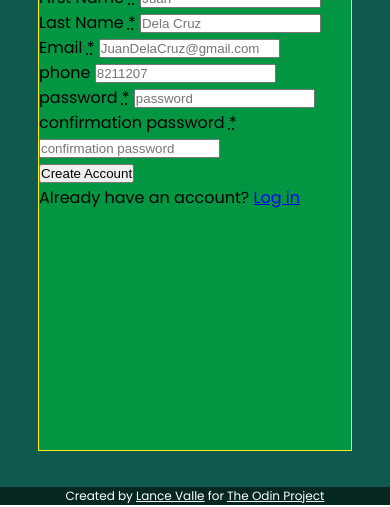
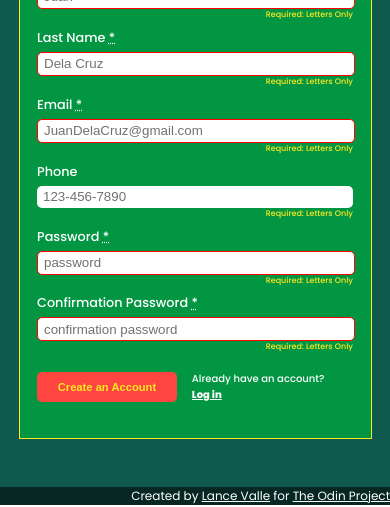
Before and after one commit to lance28-beep/Project-Sign-up-Form, a plain HTML site: page index.html in a window 390 px wide. Shown: the part 339-846 px from the top of the page. Drawn offline with Linux system fonts and the light colour scheme.

Commit message:
add css mobile design

```diff
--- /dev/null
+++ b/dist/script.js
@@ -0,0 +1,8 @@
+const form = document.querySelector('form')
+const input = document.querySelectorAll('input')
+const button = document.querySelector('button')
+
+button.addEventListener('click', () => {
+  // removed old messages
+  form.classList.add('validate')
+})
--- a/index.html
+++ b/index.html
@@ -43,34 +43,40 @@
               <label for="firstname">First Name <abbr title="Required: Letters Only">*</abbr></label>
               <input type="text" name="firstname" id="firstname" placeholder="Juan" pattern="[a-zA-Z]+" min="2" max="15"
                 required>
+              <div class="error">Required: Letters Only</div>
             </div>
             <div class="form-group">
               <label for="lastname">Last Name <abbr title="Required: Letters Only">*</abbr></label>
-            <input type="text" name="lastname" id="lastname" placeholder="Dela Cruz" pattern="[a-zA-Z]+" min="2" max="15"
-              required>
+              <input type="text" name="lastname" id="lastname" placeholder="Dela Cruz" pattern="[a-zA-Z]+" min="2"
+                max="15" required>
+              <div class="error">Required: Letters Only</div>
             </div>
             <div class="form-group">
               <label for="email">Email <abbr title="Required: you@service.com">*</abbr></label>
               <input type="email" name="email" id="email" placeholder="JuanDelaCruz@gmail.com"
                 pattern="[a-z0-9._%+-]+@[a-z0-9.-]+\.[a-z]{2,}$" required>
+              <div class="error">Required: Letters Only</div>
             </div>
             <div class="form-group">
               <label for="phone" title="Optional: 123-456-7890">phone</label>
-            <input type="tel" name="phone" id="phone" placeholder="8211207" pattern="[0-9]{3}-[0-9]{3}-[0-9]{4}">
+              <input type="tel" name="phone" id="phone" placeholder="123-456-7890" pattern="[0-9]{3}-[0-9]{3}-[0-9]{4}">
+              <div class="error">Required: Letters Only</div>
             </div>
             <div class="form-group">
               <label for="password">password <abbr
                   title="Required: At least 8 characters, 1 Upper, 1 Lower, 1 Number">*</abbr></label>
-            <input type="text" name="password" id="password" placeholder="password"
+              <input type="password" name="password" id="password" placeholder="password"
                 pattern="(?=.*\d)(?=.*[a-z])(?=.*[A-Z]).{8,}" minlength="8" required>
+              <div class="error">Required: Letters Only</div>
             </div>
             <div class="form-group">
               <label for="cpassword">confirmation password <abbr title="Required: Must Match">*</abbr></label>
-            <input type="text" name="cpassword" id="cpassword" placeholder="confirmation password"
+              <input type="password" name="cpassword" id="cpassword" placeholder="confirmation password"
                 pattern="(?=.*\d)(?=.*[a-z])(?=.*[A-Z]).{8,}" minlength="8" required>
+              <div class="error">Required: Letters Only</div>
             </div>
-          <div class="form-group">
-            <button type="submit">Create Account</button>
+            <div class="form-group button">
+              <button type="submit">Create an Account</button>
               <p>Already have an account? <a href="#">Log in</a></p>
             </div>
           </form>
@@ -83,7 +89,7 @@
       </footer>
     </main>
   </div>
-
+  <script src="dist/script.js"></script>
 </body>
 
 </html>
--- a/sass/_footer.scss
+++ b/sass/_footer.scss
@@ -4,7 +4,7 @@ footer {
   width: 100vw;
   background-color: map-get($colors, 'dark-gray');
   color: map-get($colors, 'white');
-  text-align: center;
+  text-align: right;
   font-size: 12px;
   a {
     color: map-get($colors, 'white');
--- a/sass/_form.scss
+++ b/sass/_form.scss
@@ -0,0 +1,97 @@
+form {
+  box-sizing: border-box;
+  margin: 0;
+  padding: 0;
+  display: flex;
+  flex-direction: column;
+  justify-content: space-around;
+  align-items: center;
+  width: 100%;
+  height: 90%;
+
+  .form-group {
+    display: flex;
+    flex-direction: column;
+    justify-content: center;
+    align-items: center;
+    width: 90%;
+    label {
+      font-size: 0.8rem;
+      text-transform: capitalize;
+      font-weight: map-get($font-weight, 'Medium');
+      color: map-get($colors, 'white');
+      margin-bottom: 5px;
+      align-self: flex-start;
+    }
+
+    input {
+      width: calc(100% - 12px);
+      align-self: flex-start;
+      height: 10px;
+      max-height: 16px;
+      border-radius: 5px;
+      border: none;
+      padding: 6px;
+    }
+
+    input::placeholder {
+      color: map-get($colors, 'dark-gray');
+      // padding: 2px;
+    }
+
+    input:invalid {
+      border: 1px solid red;
+    }
+
+    .error {
+      font-size: 0.5rem;
+      text-transform: capitalize;
+      font-weight: map-get($font-weight, 'Medium');
+      color: map-get($colors, 'yellow');
+      margin-bottom: 5px;
+      align-self: flex-end;
+    }
+  }
+  .form-group:last-child {
+    margin-bottom: 0;
+    display: flex;
+    flex-direction: row;
+    justify-content: space-between;
+    margin-bottom: 16px;
+
+    button {
+      width: 50%;
+      height: 30px;
+      border-radius: 5px;
+      border: none;
+      font-size: 0.7rem;
+      margin: auto;
+      font-weight: map-get($font-weight, 'ExtraBold');
+      color: map-get($colors, 'yellow');
+      background-color: map-get($colors, 'red');
+      cursor: pointer;
+      transition: all 0.5s ease-out;
+
+      &:hover {
+        transform: scale(1.1);
+      }
+    }
+    p {
+      color: map-get($colors, 'white');
+      font-size: 10px;
+      font-weight: map-get($font-weight, 'Medium');
+      margin: 0 5px;
+      padding: 10px;
+
+      a {
+        color: map-get($colors, 'white');
+        font-weight: map-get($font-weight, 'SemiBold');
+        transition: all 0.5s ease-out;
+
+        &:hover {
+          color: map-get($colors, 'yellow');
+        }
+      }
+    }
+  }
+}
--- a/sass/style.scss
+++ b/sass/style.scss
@@ -4,6 +4,7 @@
 ///aside
 :root {
   font-family: $font-family;
+  overflow: hidden;
 }
 
 .container {
@@ -34,17 +35,25 @@
           margin: 10px;
           color: map-get($colors, 'yellow');
           font-weight: map-get($font-weight, 'Medium');
+          font-size: 12px;
         }
       }
       .form {
         position: inherit;
-        top: -5%;
+        top: -10%;
         margin: 0 auto;
-        width: 80vw;
+        width: 90vw;
         max-width: 500px;
-        min-height: 500px;
+        height: 62vh;
+        min-height: 400px;
         background-color: map-get($colors, 'light-green');
         border: 1px solid map-get($colors, 'yellow');
+
+        h2 {
+          color: map-get($colors, 'white');
+          margin: 10px;
+          font-size: 16px;
+        }
 
         @import 'form';
       }
```
Also changed, not shown: dist/css/style.css, 1 other file. Lines whose indentation alone changed are shown as unchanged.
